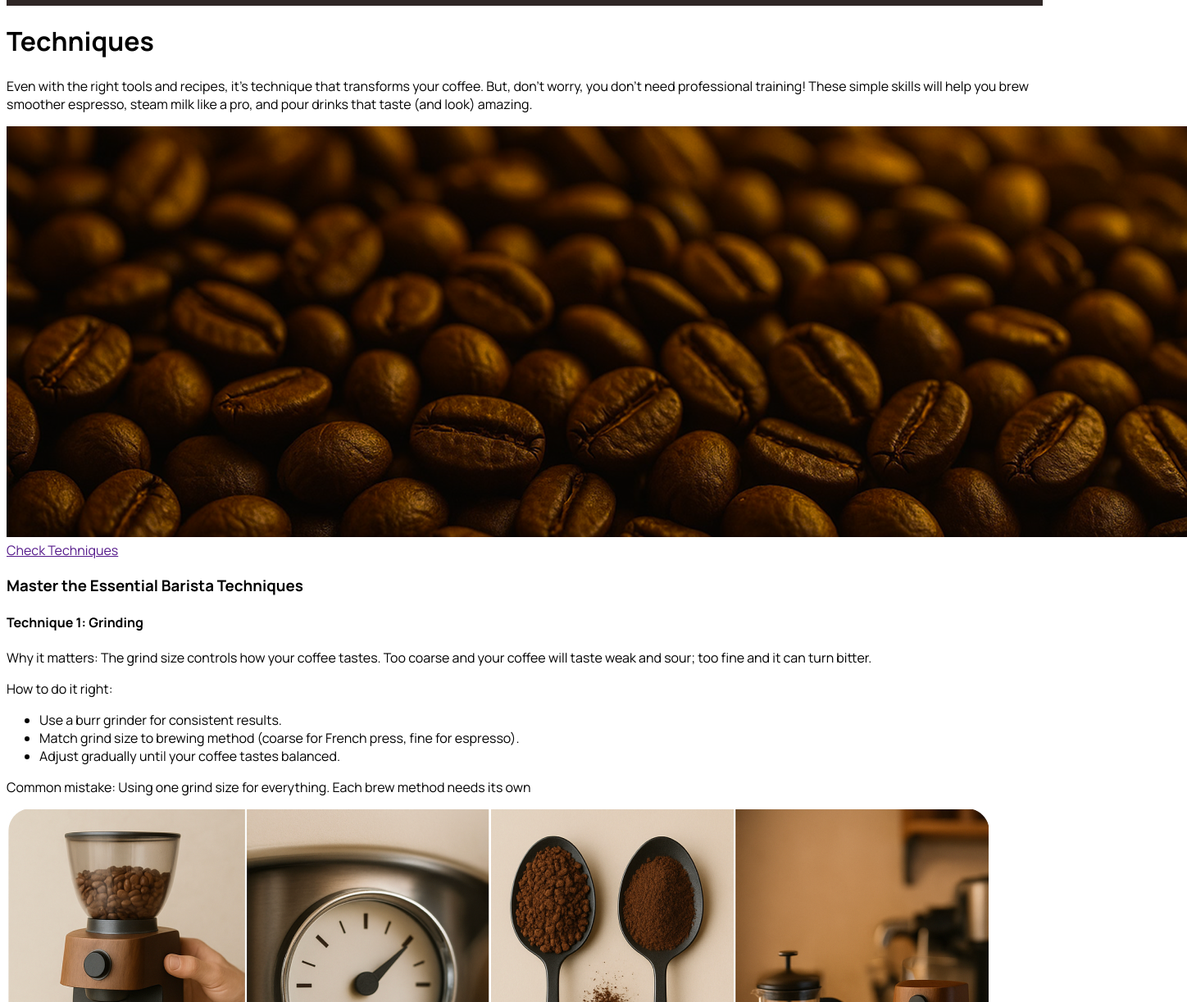
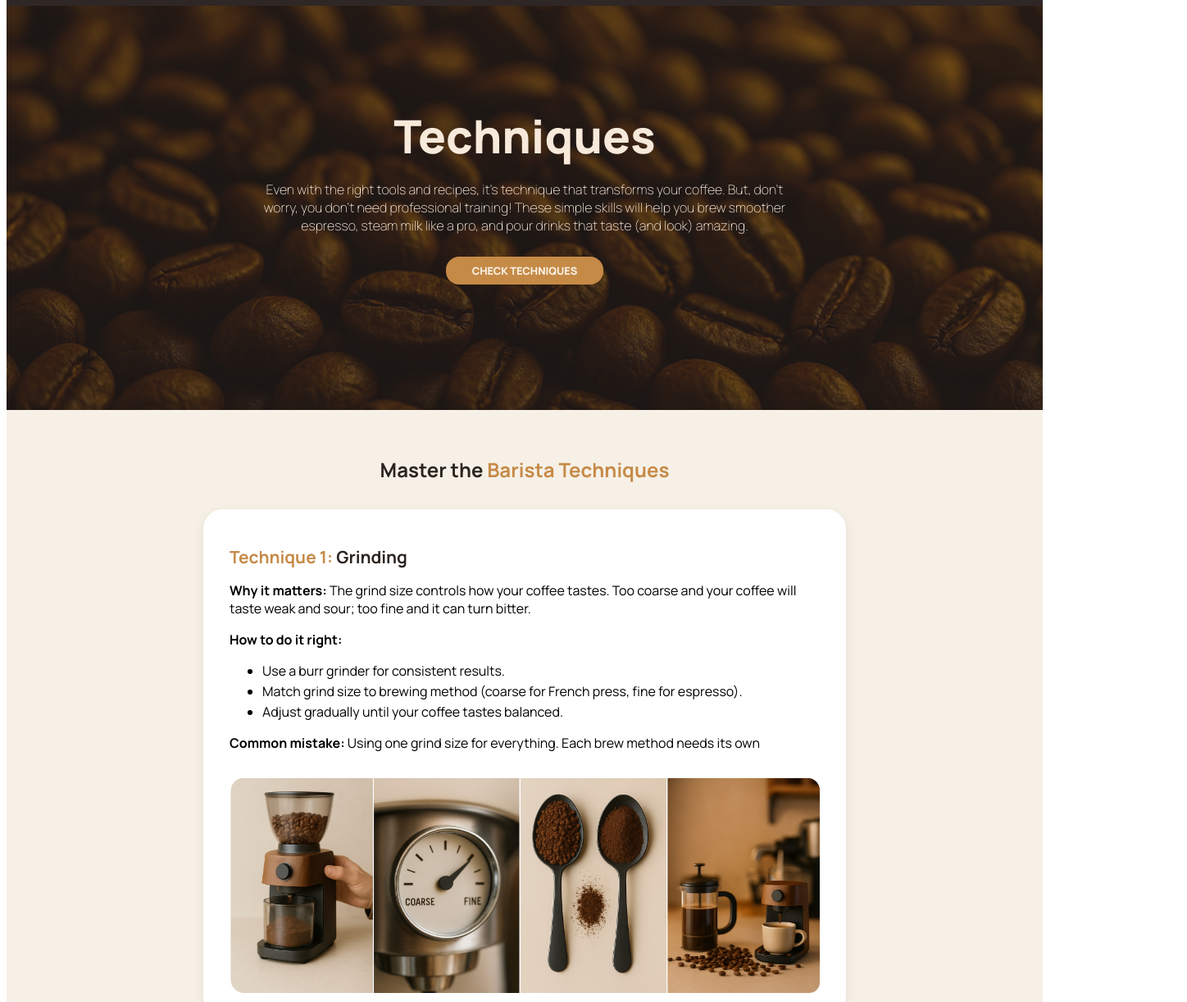
Before and after one commit to mariana-creis/WebMarkup---Assignment, a plain HTML site: page techniques.html in a window 1280 px wide. Shown: the part 78-1300 px from the top of the page at 82% size, 1448 px wide, since content can reach past the window. Drawn offline with Linux system fonts and the light colour scheme.

Commit message:
Techniques page

```diff
--- a/css/style.css
+++ b/css/style.css
@@ -803,3 +803,116 @@ Classic Recipes Page
 .recipe-card ol {
   padding-left: 2rem;
 }
+
+/* ----------------------------------------------------------------------------------------------------------------------------
+Tecnniques Page
+------------------------------------------------------------------------------------------------------------------------------ */
+.hero-techniques {
+  position: relative;
+  background-image: url("../img/Techniques Page/Hero.png");
+  background-size: cover;
+  background-position: center;
+  min-height: 100%;
+  padding: 4rem 2rem 10rem 2rem;
+  text-align: center;
+  display: flex;
+  flex-direction: column;
+  align-items: center;
+  justify-content: center;
+  color: #f8eadb;
+}
+
+.hero-techniques::before {
+  content: "";
+  position: absolute;
+  top: 0;
+  left: 0;
+  width: 100%;
+  height: 100%;
+  background: rgba(47, 39, 38, 0.55);
+  z-index: 0;
+}
+
+.hero-techniques article {
+  position: relative;
+  z-index: 1;
+  max-width: 50rem;
+}
+
+.hero-techniques h1 {
+  font-size: 3.5rem;
+  font-weight: 800;
+  margin-bottom: 1rem;
+}
+
+.hero-techniques p {
+  font-weight: 200;
+  margin-bottom: 2rem;
+  font-size: 1rem;
+  width: 40rem;
+}
+
+.hero-techniques .button {
+  text-decoration: none;
+  text-transform: uppercase;
+  color: #faf3e8;
+  background-color: #c68a47;
+  padding: 0.5rem 2rem;
+  border-radius: 1.25em;
+  transition: 150ms ease-in-out;
+  font-size: 0.8rem;
+  font-weight: 800;
+}
+
+.hero-tools .button:hover {
+  color: #c68a47;
+  background-color: #faf3e8;
+  border: 0.1rem solid #c68a47;
+}
+
+.techniques {
+  background-color: #f6f0e7;
+  text-align: center;
+  padding: 2rem 2rem;
+}
+
+.techniques h3 {
+  font-size: 1.5rem;
+  color: #2b241f;
+  margin-bottom: 2rem;
+}
+
+.techniques h3 span {
+  color: #c68a47;
+}
+
+.technique-card {
+  background-color: #fff;
+  border-radius: 1.5rem;
+  box-shadow: 0 4px 14px rgba(0, 0, 0, 0.08);
+  margin: 0 auto 2.5rem auto;
+  padding: 1rem 2rem 1.5rem 2rem;
+  max-width: 45rem;
+  text-align: left;
+}
+
+.technique-card h4 {
+  font-size: 1.3rem;
+  color: #2b241f;
+  margin-bottom: 0.8rem;
+}
+
+.technique-card h4 span {
+  color: #c68a47;
+}
+
+.technique-card li {
+  margin-bottom: 0.2rem;
+}
+
+.technique-image {
+  width: 100%;
+  height: auto;
+  border-radius: 0.8rem;
+  margin-top: 1rem;
+}
--- a/techniques.html
+++ b/techniques.html
@@ -45,86 +45,111 @@
           </li>
         </ul>
       </nav>
+      <section class="hero-techniques">
+        <article>
           <h1>Techniques</h1>
           <p>
-        Even with the right tools and recipes, it’s technique that transforms
-        your coffee. But, don’t worry, you don’t need professional training!
-        These simple skills will help you brew smoother espresso, steam milk
-        like a pro, and pour drinks that taste (and look) amazing.
+            Even with the right tools and recipes, it’s technique that
+            transforms your coffee. But, don’t worry, you don’t need
+            professional training! These simple skills will help you brew
+            smoother espresso, steam milk like a pro, and pour drinks that taste
+            (and look) amazing.
           </p>
-      <img src="img/Techniques Page/Hero.png" alt="" title="" />
-      <a href="">Check Techniques</a>
+          <a href="" class="button">Check Techniques</a>
+        </article>
+      </section>
     </header>
-    <h3>Master the Essential Barista Techniques</h3>
-    <section>
-      <h4>Technique 1: Grinding</h4>
+
+    <section class="techniques">
+      <h3>Master the <span>Barista Techniques</span></h3>
+
+      <section class="technique-card">
+        <h4><span>Technique 1:</span> Grinding</h4>
         <p>
-        Why it matters: The grind size controls how your coffee tastes. Too
-        coarse and your coffee will taste weak and sour; too fine and it can
-        turn bitter.
+          <strong>Why it matters:</strong> The grind size controls how your
+          coffee tastes. Too coarse and your coffee will taste weak and sour;
+          too fine and it can turn bitter.
         </p>
-      <p>How to do it right:</p>
+        <p><strong>How to do it right:</strong></p>
         <ul>
           <li>Use a burr grinder for consistent results.</li>
           <li>
-          Match grind size to brewing method (coarse for French press, fine for
-          espresso).
+            Match grind size to brewing method (coarse for French press, fine
+            for espresso).
           </li>
           <li>Adjust gradually until your coffee tastes balanced.</li>
         </ul>
         <p>
-        Common mistake: Using one grind size for everything. Each brew method
-        needs its own
+          <strong>Common mistake:</strong> Using one grind size for everything.
+          Each brew method needs its own
         </p>
-      <img src="img/Techniques Page/Card 1.png" alt="" title="" />
+        <img
+          src="img/Techniques Page/Card 1.png"
+          alt="Grinding tools and coffee beans"
+          title="Grinding"
+          class="technique-image"
+        />
       </section>
-    <section>
-      <h4>Technique 2: Tamping (for Expresso)</h4>
+
+      <section class="technique-card">
+        <h4><span>Technique 2:</span> Tamping (for Expresso)</h4>
         <p>
-        Why it matters: Tamping compresses the coffee evenly so water flows
-        through it at the right speed. Uneven tamping leads to watery or bitter
-        shots.
+          <strong>Why it matters:</strong> Tamping compresses the coffee evenly
+          so water flows through it at the right speed. Uneven tamping leads to
+          watery or bitter shots.
         </p>
-      <p>How to do it right:</p>
+        <p><strong>How to do it right:</strong></p>
         <ul>
           <li>Fill portafilter with finely ground coffee.</li>
           <li>Use a tamper to press firmly and evenly.</li>
           <li>Keep the surface level.</li>
         </ul>
         <p>
-        Common mistake: Tamping unevenly, so the water will rush through weak
-        spots.
+          <strong>Common mistake:</strong> Tamping unevenly, so the water will
+          rush through weak spots.
         </p>
-      <img src="img/Techniques Page/card 2.png" alt="" title="" />
+        <img
+          src="img/Techniques Page/card 2.png"
+          alt="Tamping espresso grounds"
+          title="Tamping"
+          class="technique-image"
+        />
       </section>
-    <section>
-      <h4>
-        Common mistake: Tamping unevenly, so the water will rush through weak
-        spots.
-      </h4>
+
+      <section class="technique-card">
+        <h4><span>Technique 3:</span> Pouring & Latte Art Basics</h4>
         <p>
-        Why it matters: Smooth microfoam is what makes a latte or cappuccino
-        taste creamy and look professional.
+          <strong>Why it matters:</strong> Smooth microfoam is what makes a
+          latte or cappuccino taste creamy and look professional.
         </p>
-      <p>How to do it right:</p>
+        <p><strong>How to do it right:</strong>/p></p>
         <ul>
           <li>Position steam wand just below the milk’s surface.</li>
           <li>Position steam wand just below the milk’s surface.</li>
-        <li>Stop steaming once milk reaches ~65°C (too hot = burnt taste).</li>
+          <li>
+            Stop steaming once milk reaches ~65°C (too hot = burnt taste).
+          </li>
         </ul>
         <p>
-        Common mistake: Creating big, airy bubbles. This leads to “soapy” milk
-        instead of silky foam.
+          <strong>Common mistake:</strong> Creating big, airy bubbles. This
+          leads to “soapy” milk instead of silky foam.
         </p>
-      <img src="img/Techniques Page/Card 3.png" alt="" title="" />
+        <img
+          src="img/Techniques Page/Card 3.png"
+          alt="Steaming milk for coffee"
+          title="Steaming Milk"
+          class="technique-image"
+        />
       </section>
-    <section>
-      <h4>Technique 4: Pouring & Latte Art Basics</h4>
+
+      <section class="technique-card">
+        <h4><span>Technique 4:</span> Pouring & Latte Art Basics</h4>
         <p>
-        Why it matters: The way you pour milk changes the flavor balance and
-        presentation. Even a simple pour can make your drink café-like.
+          <strong>Why it matters:</strong> The way you pour milk changes the
+          flavor balance and presentation. Even a simple pour can make your
+          drink café-like.
         </p>
-      <p>How to do it right:</p>
+        <p><strong>How to do it right:</strong></p>
         <ul>
           <li>Start with a slow pour into the espresso.</li>
           <li>Tilt cup slightly for better control.</li>
@@ -133,24 +158,37 @@
           </li>
         </ul>
         <p>
-        Common mistake: Pouring too fast and dumping all the milk in at once.
+          <strong>Common mistake:</strong> Pouring too fast and dumping all the
+          milk in at once.
         </p>
-      <img src="img/Techniques Page/Card 4.png" alt="" title="" />
+        <img
+          src="img/Techniques Page/Card 4.png"
+          alt="Pouring latte art"
+          title="Latte Art"
+          class="technique-image"
+        />
       </section>
-    <section>
-      <h4>Technique 5: Extraction Time</h4>
+
+      <section class="technique-card">
+        <h4><span>Technique 5:</span> Extraction Time</h4>
         <p>
-        Why it matters: The timing of espresso extraction controls strength,
-        aroma, and taste.
+          <strong>Why it matters:</strong> The timing of espresso extraction
+          controls strength, aroma, and taste.
         </p>
-      <p>How to do it right:</p>
+        <p><strong>How to do it right:</strong></p>
         <ul>
           <li>Aim for 25–30 seconds per shot.</li>
           <li>If too fast: grind finer. If too slow: grind coarser.</li>
           <li>Consistency is key.</li>
         </ul>
         <p>Common mistake: Ignoring brew time and hoping for the best.</p>
-      <img src="img/Techniques Page/Card 5.png" alt="" title="" />
+        <img
+          src="img/Techniques Page/Card 5.png"
+          alt="Espresso extraction process"
+          title="Extraction Time"
+          class="technique-image"
+        />
+      </section>
     </section>
 
     <footer>
```
Lines whose indentation alone changed are shown as unchanged.
